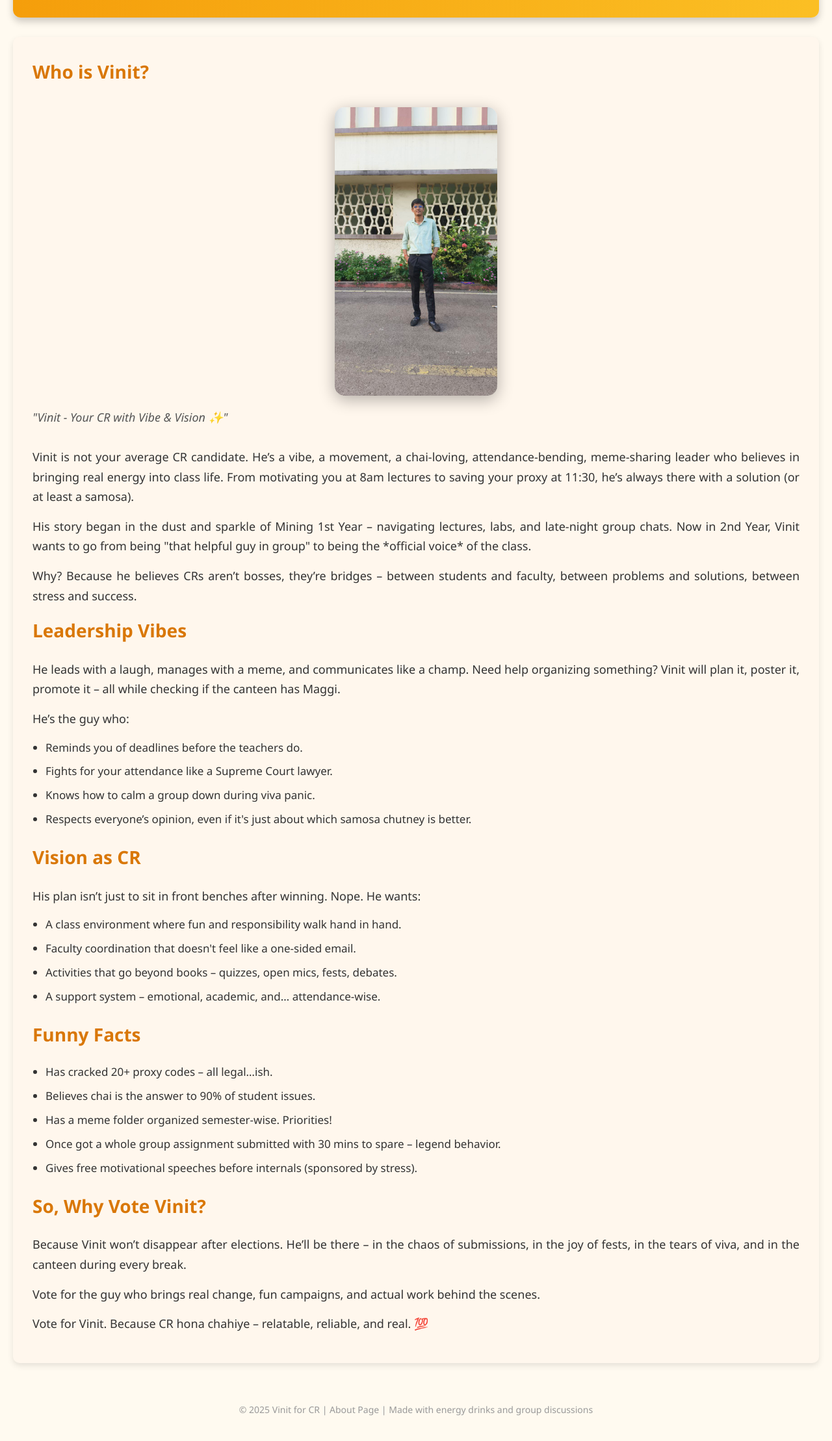
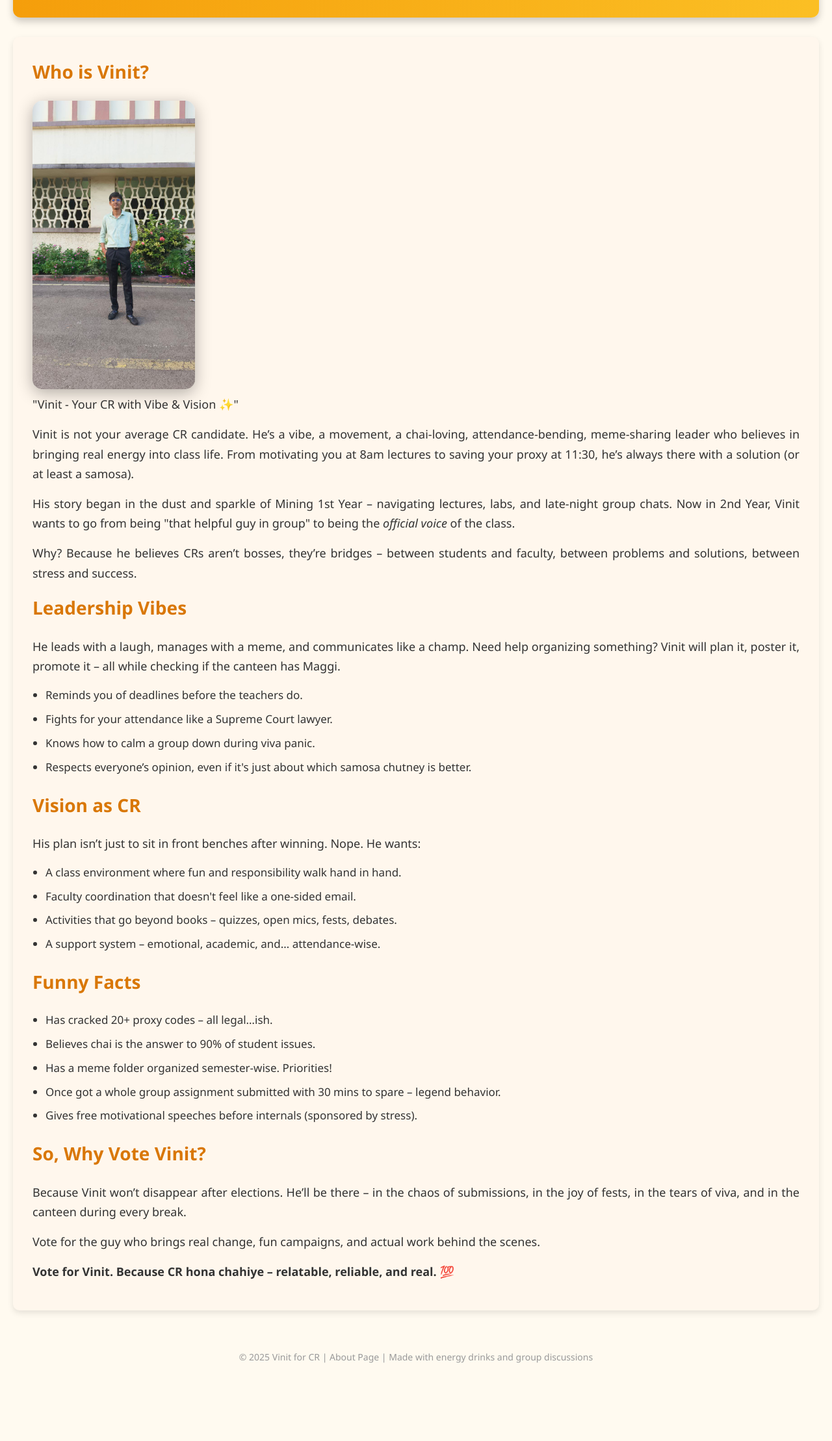
Before and after one commit to vinit-cr01/vote_for_cr, a plain HTML site: page about.html in a window 1280 px wide. Shown: the part 114-2332 px from the top of the page at 65% size. After the commit the page ends 2255 px from the top, so only its background shows below. Drawn offline with Linux system fonts and the light colour scheme.

Commit message:
Update about.html

```diff
--- a/about.html
+++ b/about.html
@@ -1,13 +1,11 @@
 <!DOCTYPE html>
 <html lang="en">
 <head>
-  <meta charset="UTF-8">
-  <meta name="viewport" content="width=device-width, initial-scale=1.0">
+  <meta charset="UTF-8" />
+  <meta name="viewport" content="width=device-width, initial-scale=1.0"/>
   <title>About Vinit - CR Candidate</title>
-  <link rel="stylesheet" href="style.css">
+  <link rel="stylesheet" href="style.css" />
   <script defer src="script.js"></script>
-
-
 </head>
 <body>
   <header class="banner">
@@ -16,43 +14,37 @@
 
   <section class="about">
     <h2>Who is Vinit?</h2>
-    <div style="text-align: center; margin: 30px 0;">
-  <img src="vinit.jpg" alt="Vinit - CR Candidate"
-       style="width: 250px; border-radius: 15px; box-shadow: 0 6px 25px rgba(0, 0, 0, 0.3);">
-  <p style="margin-top: 10px; font-style: italic; color: #555;">"Vinit - Your CR with Vibe & Vision ✨"</p>
+    <div class="about-image">
+      <img src="vinit.jpg" alt="Vinit - CR Candidate" />
+      <p class="tagline">"Vinit - Your CR with Vibe & Vision ✨"</p>
     </div>
-
 
     <p>Vinit is not your average CR candidate. He’s a vibe, a movement, a chai-loving, attendance-bending, meme-sharing leader who believes in bringing real energy into class life. From motivating you at 8am lectures to saving your proxy at 11:30, he’s always there with a solution (or at least a samosa).</p>
 
-    <p>His story began in the dust and sparkle of Mining 1st Year – navigating lectures, labs, and late-night group chats. Now in 2nd Year, Vinit wants to go from being "that helpful guy in group" to being the *official voice* of the class.</p>
+    <p>His story began in the dust and sparkle of Mining 1st Year – navigating lectures, labs, and late-night group chats. Now in 2nd Year, Vinit wants to go from being "that helpful guy in group" to being the <em>official voice</em> of the class.</p>
 
     <p>Why? Because he believes CRs aren’t bosses, they’re bridges – between students and faculty, between problems and solutions, between stress and success.</p>
 
     <h2>Leadership Vibes</h2>
     <p>He leads with a laugh, manages with a meme, and communicates like a champ. Need help organizing something? Vinit will plan it, poster it, promote it – all while checking if the canteen has Maggi.</p>
 
-    <p>He’s the guy who:
     <ul>
       <li>Reminds you of deadlines before the teachers do.</li>
       <li>Fights for your attendance like a Supreme Court lawyer.</li>
       <li>Knows how to calm a group down during viva panic.</li>
       <li>Respects everyone’s opinion, even if it's just about which samosa chutney is better.</li>
     </ul>
-    </p>
 
     <h2>Vision as CR</h2>
-    <p>His plan isn’t just to sit in front benches after winning. Nope. He wants:
+    <p>His plan isn’t just to sit in front benches after winning. Nope. He wants:</p>
     <ul>
       <li>A class environment where fun and responsibility walk hand in hand.</li>
       <li>Faculty coordination that doesn't feel like a one-sided email.</li>
       <li>Activities that go beyond books – quizzes, open mics, fests, debates.</li>
       <li>A support system – emotional, academic, and… attendance-wise.</li>
     </ul>
-    </p>
 
     <h2>Funny Facts</h2>
-    <p>
     <ul>
       <li>Has cracked 20+ proxy codes – all legal…ish.</li>
       <li>Believes chai is the answer to 90% of student issues.</li>
@@ -60,12 +52,11 @@
       <li>Once got a whole group assignment submitted with 30 mins to spare – legend behavior.</li>
       <li>Gives free motivational speeches before internals (sponsored by stress).</li>
     </ul>
-    </p>
 
     <h2>So, Why Vote Vinit?</h2>
     <p>Because Vinit won’t disappear after elections. He’ll be there – in the chaos of submissions, in the joy of fests, in the tears of viva, and in the canteen during every break.</p>
     <p>Vote for the guy who brings real change, fun campaigns, and actual work behind the scenes.</p>
-    <p>Vote for Vinit. Because CR hona chahiye – relatable, reliable, and real. 💯</p>
+    <p><strong>Vote for Vinit. Because CR hona chahiye – relatable, reliable, and real. 💯</strong></p>
   </section>
 
   <footer>
```
Lines whose indentation alone changed are shown as unchanged.
